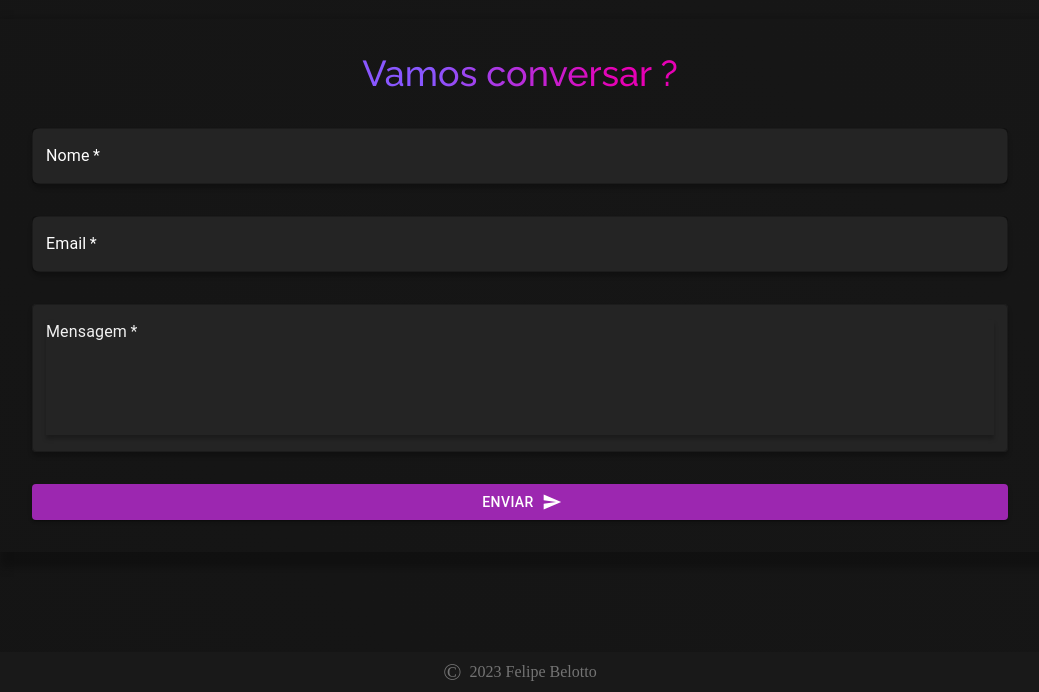
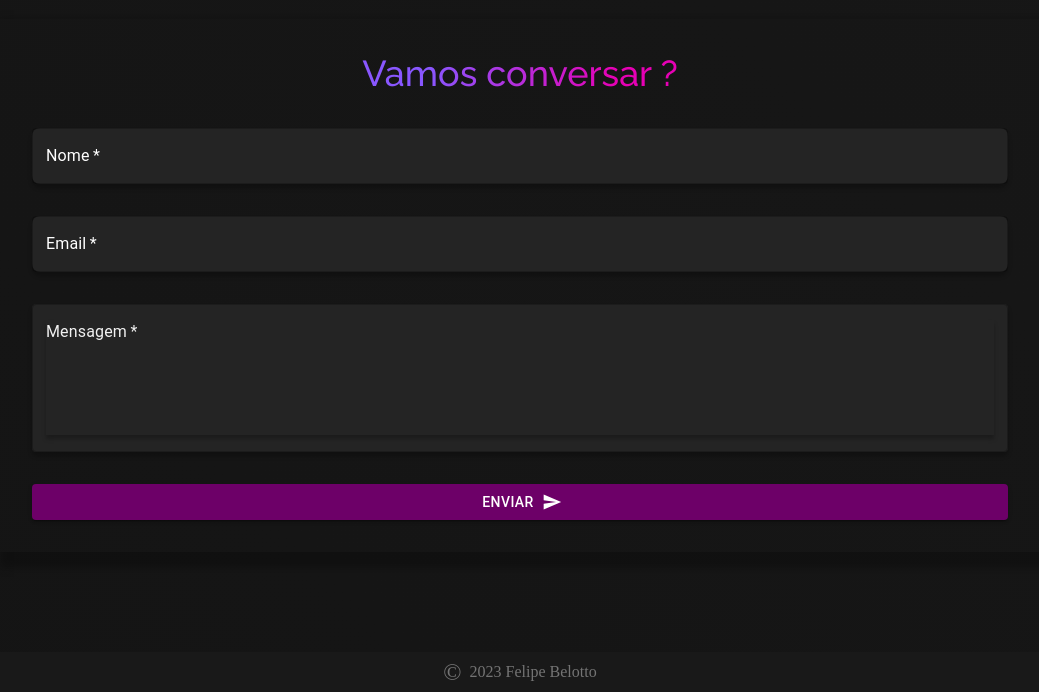
Before and after one commit to Felipe-Belotto/Portifolio, a Next.js app: page / in a window 1280 px wide. Shown: the part 4520-5212 px from the top of the page, without its empty margins (120-1159 px from the left). Built offline with nearby package versions, Linux system fonts and the light colour scheme.

Commit message:
Alterando background do botao enviar email

```diff
--- a/src/Components/Contato/Contato.jsx
+++ b/src/Components/Contato/Contato.jsx
@@ -69,7 +69,7 @@ export default function Contato() {
         <InputForm label="Nome" name="from_name" type="text" value={nome} onChange={(event)=>{setNome(event.target.value)}} />
         <InputForm label="Email" name="reply_to" type="email" value={email} onChange={(event)=>{setEmail(event.target.value)}} />
         <TextAreaForm label="Mensagem" name="message" value={mensagem} onChange={(event)=>{setMensagem(event.target.value)}} />
-        <Button variant="contained" className={styles.botao__enviar} value='Send' color={mensagemBotao==="Enviado"?"success":"secondary"} type='submit' endIcon={iconeBotao}>{mensagemBotao}</Button>
+        <Button variant="contained" className={styles.botao__enviar} style={{background: mensagemBotao === "Enviado" ? "green" : "#6d0068"}} value='Send' color={mensagemBotao==="Enviado"?"success":"secondary"} type='submit' endIcon={iconeBotao}>{mensagemBotao}</Button>
        </form>
 
 
```
